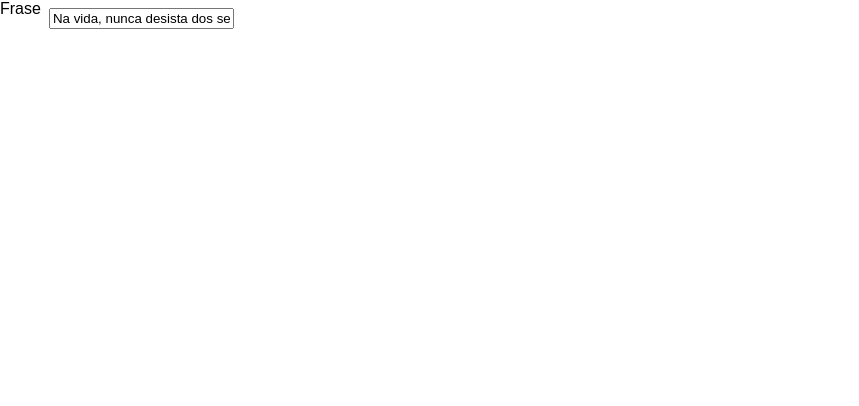
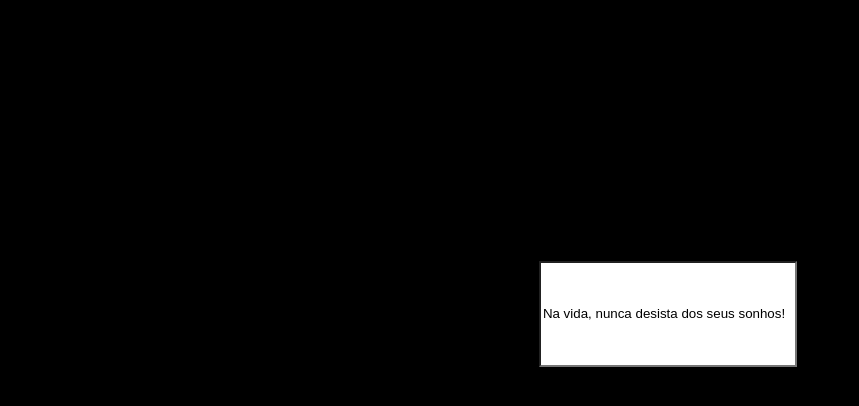
Before and after one commit to miguelfeitosavieira/jogomiguelhtml, a plain HTML site: page html/index.html in a window 1280 px wide. Shown: the whole page, without its empty margins (0-859 px from the left). Drawn offline with Linux system fonts and the light colour scheme.

Commit message:
alphav1.0.3

```diff
--- a/css/style.css
+++ b/css/style.css
@@ -1,12 +1,29 @@
-* {
-    font-family: Arial, Helvetica, sans-serif;
+.TelaPrincipal {
     display: flex;
+    background-color: black;
 }
 
 .CaixaDeTexto {
+    display: flex;
     font-family: Arial, Helvetica, sans-serif;
-    text-align: center;
+    color: gray;
     align-items: center;
-    display: contents;
+    justify-content: center;
+    margin-left: 42%;
+    margin-top: 20%;
+}
+
+.TamanhoDaCaixa {
     display: flex;
+    justify-content: center;
+    align-items: center;
 }
+
+input {
+    width: 250px;
+    height: 100px;
+    background-color: white;
+    display: flex;
+    justify-content: center;
+    align-items: center;
+}
```
Also changed, not shown: html/index.html (+0 -1 lines).
